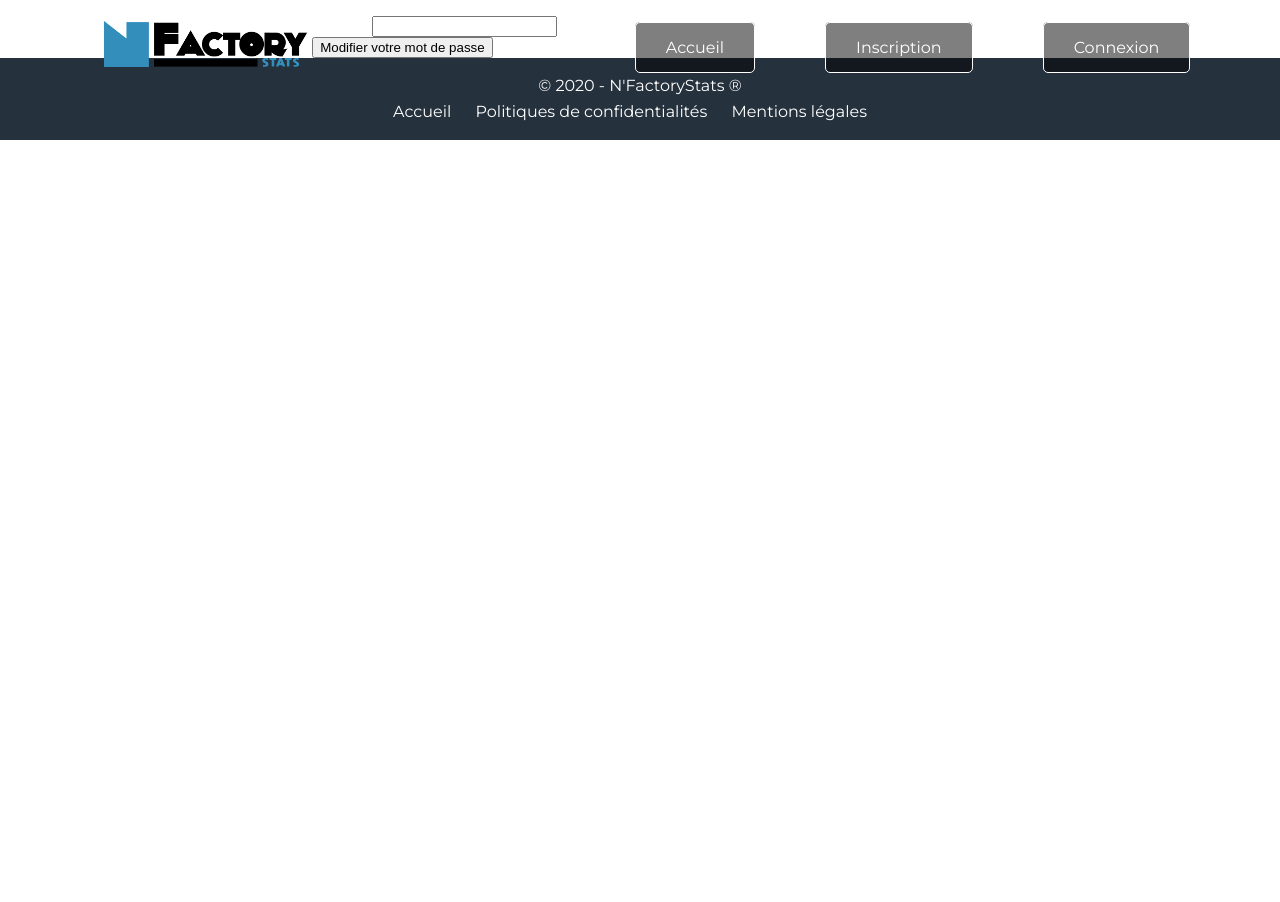
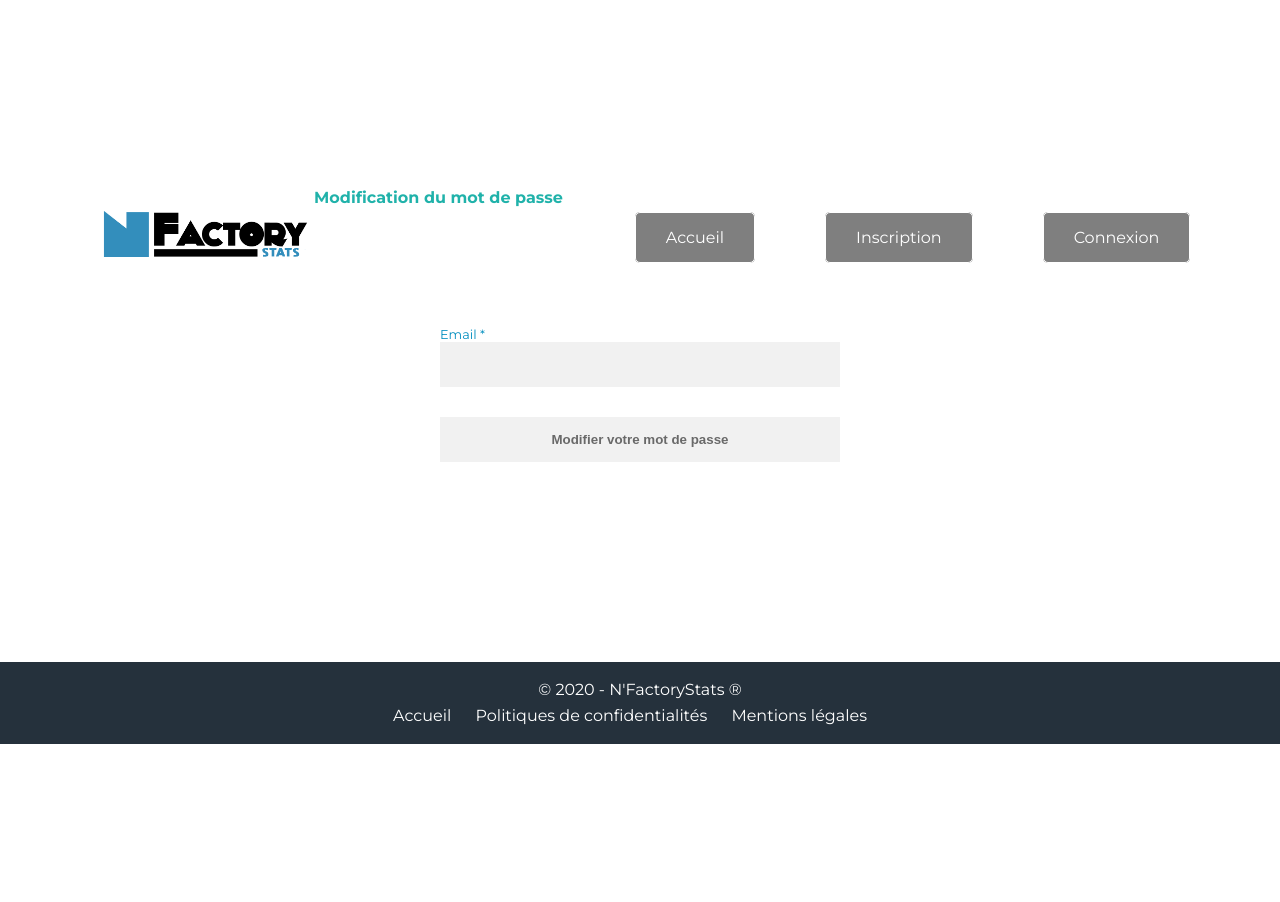
Before and after one commit to Bigo0612/N-FactoryStats, a PHP site: page /mot-de-passe-oublie.php in a window 1280 px wide. Shown: the top 902 px of the page. Before the commit the page ends 140 px from the top, so only its background shows below. Run offline with PHP 8.4, Linux system fonts and the light colour scheme.

Commit message:
formulaire mp css

```diff
--- a/asset/css/connexion.css
+++ b/asset/css/connexion.css
@@ -13,7 +13,7 @@
 .formulaires label {
     font-size: 0.8em;
     color: #008ebf;
-    margin-top: 20px;
+    margin-top: 180px;
 }
 
 .formulaires input[type=text], .formulaires input[type=password], .formulaires input[type=email] {
@@ -31,7 +31,7 @@
     color: dimgrey;
     font-weight: bold;
     margin-top: 30px;
-    margin-bottom: 30px;
+    margin-bottom: 40px;
 
 }
 
@@ -45,13 +45,32 @@
     margin-left: auto;
     margin-right: auto;
     width: 9%;
-    margin-bottom: 70px;
+    margin-bottom: 145px;
+}
 
+#susub {
+    margin-bottom: 80px;
+}
 
+#submp {
+    margin-bottom: 200px;
 }
+
 
 .formulaires p {
     color: red;
     font-size: 0.7em;
 
 }
+
+.formulaires a {
+    font-size: 0.8em;
+    color: #008ebf;
+}
+
+h2#modmp {
+    color: lightseagreen;
+    margin-top: 190px;
+    text-align: center;
+    font-weight: bold;
+}
--- a/inc/header.php
+++ b/inc/header.php
@@ -10,6 +10,7 @@
     <link href="https://fonts.googleapis.com/css?family=Montserrat:300,400,700,800&display=swap" rel="stylesheet">
     <link rel="stylesheet" href="asset/css/style.css">
     <link rel="stylesheet" href="asset/css/connexion.css">
+    <link rel="stylesheet" href="asset/css/cgu.css">
 
 </head>
 
--- a/inscription.php
+++ b/inscription.php
@@ -94,12 +94,12 @@ include('inc/header.php');
         <input type="password" name="password2" id="password2" value="">
         </div>
         <div class="formdiv">
-            <a href="cgu.php"><label for="cgu">Conditions générales d’utilisation</label></a>
-        <input type="checkbox" name="cgu" id="cgu" value="yes">
+            <a href="cgu.php">Conditions générales d’utilisation</a>
+        <input type="checkbox" name="cgu" id="cgu" value="yes" <?php  if(!empty($_GET['condition'])) {if($_GET['condition'] == 'yes') {echo 'checked';}} ?>>
         <p class="error"><?php if(!empty($errors['cgu'])) { echo $errors['cgu']; } ?></p>
         </div>
         <div class="formdiv">
-        <input type="submit" name="submitted" value="Inscrivez vous">
+        <input id="susub" type="submit" name="submitted" value="Inscrivez vous">
         </div>
     </form>
 
--- a/mot-de-passe-oublie.php
+++ b/mot-de-passe-oublie.php
@@ -34,14 +34,13 @@ if (!empty($_POST['submitted'])) {
 include ('inc/header.php'); ?>
 
 
-    <h1>Changer votre mot de passe</h1>
-
-    <form action="" method="post">
+    <h2 id="modmp">Modification du mot de passe</h2>
+    <form action="" method="post" class="formulaires">
         <label for="email">Email *</label>
         <input type="email" name="email" id="email" value="<?php if (!empty($_POST['email'])) { echo $_POST['email'];}?>">
         <p class="error"><?php if (!empty($errors['email'])) { echo $errors['email']; } ?></p>
 
-        <input type="submit" name="submitted" value="Modifier votre mot de passe">
+        <input id="submp" type="submit" name="submitted" value="Modifier votre mot de passe">
     </form>
 
 
```
Also changed, not shown: asset/css/cgu.css (+42 -0 lines), cgu.php (+7 -1 lines).
